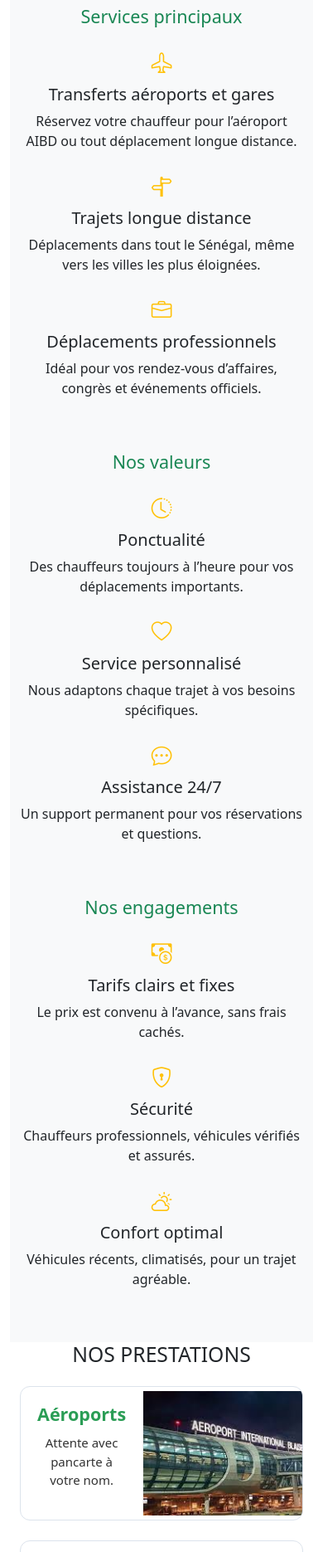
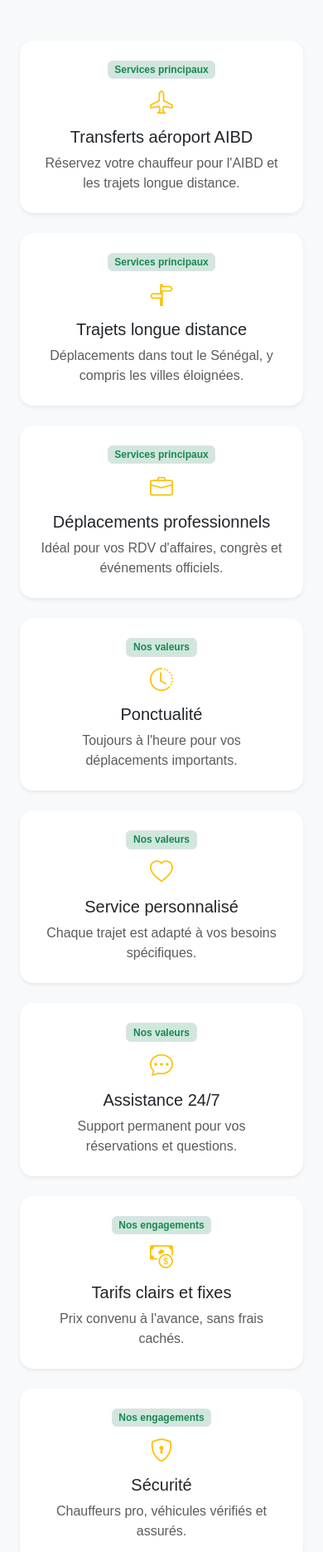
Before and after one commit to fatoubinetou12/des-dep, a Flask app: page / in a window 390 px wide. Shown: the part 872-2743 px from the top of the page at 83% size. Run offline with Flask 3, Linux system fonts and the light colour scheme; some libraries are stand-ins or nearby versions.

Commit message:
Amélioration de la bannière : image 80vh et filtre ajusté

```diff
--- a/app/routes/main.py
+++ b/app/routes/main.py
@@ -14,9 +14,12 @@ from sqlalchemy import and_, or_
 from app import db, mail
 from app.forms.forms import (
     AdminLoginForm, AddVehiculeForm, ReservationForm,
-    AddTarifForfaitForm, AddTarifRegleForm
+    AddTarifForfaitForm, AddTarifRegleForm, ContactForm
 )
+
 from app.models.models import Vehicule, Reservation, TarifForfait, TarifRegle
+from wtforms.validators import DataRequired, Email, Length
+
 
 
 # ========================
@@ -847,3 +850,49 @@ def debug_key():
         200,
         {"Content-Type": "text/plain"},
     )
+
+@main.route("/contact", methods=["GET", "POST"])
+def contact_post():
+    form = ContactForm()
+    if form.validate_on_submit():
+        nom = form.nom.data.strip()
+        email = form.email.data.strip()
+        sujet = form.sujet.data.strip()
+        message = form.message.data.strip()
+
+        # Envoi d'email (tu peux garder ta fonction existante)
+        try:
+            corps_admin = f"""📩 Nouveau message SD Travel
+
+Nom : {nom}
+Email : {email}
+Sujet : {sujet}
+
+Message :
+{message}
+"""
+            send_via_sendgrid_async(
+                os.getenv("ADMIN_EMAIL"),
+                f"Message du formulaire – {nom}",
+                corps_admin
+            )
+
+            corps_client = f"""Bonjour {nom},
+
+Nous avons bien reçu votre message :
+{sujet}
+{message}
+
+Merci de nous avoir contactés.
+— Équipe SD Travel
+"""
+            send_via_sendgrid_async(email, "Confirmation – SD Travel", corps_client)
+
+            flash(" Message envoyé avec succès. Nous vous répondrons sous peu.", "success")
+        except Exception as e:
+            current_app.logger.error(f"Erreur envoi contact : {e}")
+            flash(" Erreur lors de l’envoi. Veuillez réessayer.", "danger")
+
+        return redirect(url_for("main.contact_post"))
+
+    return render_template("contact.html", form=form)
--- a/app/static/css/main.css
+++ b/app/static/css/main.css
@@ -1,30 +1,101 @@
-/* Bannière plein écran uniquement sur home */
+/* ============================================
+   🌍 STYLE GLOBAL – DS TRAVEL
+============================================ */
+body {
+  font-family: 'Poppins', sans-serif;
+  padding-top: 72px; /* espace pour la navbar fixe */
+  background-color: #f8f9fa;
+  scroll-behavior: smooth;
+}
+
+/* ============================================
+   🟢 NAVBAR TRANSPARENTE → VERTE AU SCROLL
+============================================ */
+#mainNav {
+  transition: all 0.3s ease-in-out;
+  z-index: 1030;
+}
+
+/* Transparente (home en haut) */
+.nav-hero {
+  background: transparent;
+  transition: background-color 0.3s, box-shadow 0.3s;
+}
+.nav-hero .navbar-brand,
+.nav-hero .nav-link {
+  color: #fff !important;
+}
+.nav-hero .navbar-toggler-icon {
+  filter: invert(100%);
+}
+
+/* Solide (au scroll ou sur autres pages) */
+.nav-solid {
+  background: #198754; /* vert DS Travel */
+  box-shadow: 0 6px 20px rgba(0, 0, 0, 0.15);
+}
+.nav-solid .navbar-brand,
+.nav-solid .nav-link {
+  color: #fff !important;
+}
+
+/* Hover nav links */
+.navbar .nav-link:hover {
+  color: #ffd166 !important;
+}
+
+/* ============================================
+   🚘 BANNIÈRE PLEIN ÉCRAN – HOME
+============================================ */
 body#home-page .fullscreen-banner {
   background: url('/static/images/ba.jpg') center/cover no-repeat;
   height: 100vh;
   position: relative;
+  display: flex;
+  align-items: center;
+  justify-content: center;
+  text-align: center;
+  color: #fff;
 }
+
 body#home-page .fullscreen-banner::before {
   content: "";
   position: absolute;
   inset: 0;
-  background: rgba(0, 0, 0, 0.5);
+  background: rgba(0, 0, 0, 0.55);
 }
+
 body#home-page .fullscreen-banner > div {
   position: relative;
   z-index: 1;
 }
 
-/* Sections spécifiques home */
-body#home-page .prestations .card-prestation {
-  border-radius: 12px;
-  transition: transform 0.3s ease;
-}
-body#home-page .prestations .card-prestation:hover {
-  transform: translateY(-5px);
+/* ============================================
+   🟩 SECTION “POURQUOI NOUS CHOISIR”
+============================================ */
+body#home-page section {
+  scroll-margin-top: 80px;
 }
 
-/* Bouton WhatsApp flottant */
+body#home-page .bg-light {
+  background-color: #f5f7f8 !important;
+}
+
+/* Cartes services/valeurs/engagements */
+.card-prestation,
+body#home-page .h-100 {
+  border-radius: 12px;
+  transition: all 0.3s ease;
+}
+.card-prestation:hover,
+body#home-page .h-100:hover {
+  transform: translateY(-5px);
+  box-shadow: 0px 8px 18px rgba(0, 0, 0, 0.1);
+}
+
+/* ============================================
+   💬 BOUTON WHATSAPP FLOTTANT
+============================================ */
 body#home-page .whatsapp-float {
   position: fixed;
   bottom: 20px;
@@ -36,30 +107,78 @@ body#home-page .whatsapp-float {
   font-size: 28px;
   z-index: 1000;
   text-decoration: none;
-  box-shadow: 0 4px 8px rgba(0,0,0,0.2);
+  box-shadow: 0 4px 8px rgba(0, 0, 0, 0.2);
+  transition: all 0.3s ease;
 }
 body#home-page .whatsapp-float:hover {
   background-color: #1ebe5c;
   transform: scale(1.1);
 }
 
-.site-footer{
-  background: linear-gradient(160deg,#0b8043 0%, #0a6e3a 60%, #085a30 100%);
-  color:#fff;
+/* ============================================
+   🖤 FOOTER – DÉGRADÉ VERT DS TRAVEL
+============================================ */
+.site-footer {
+  background: linear-gradient(160deg, #0b8043 0%, #0a6e3a 60%, #085a30 100%);
+  color: #fff;
   position: relative;
   overflow: hidden;
 }
-.site-footer::before{
-  content:"";
-  position:absolute; inset:-40% -20% auto auto;
-  width:420px; height:420px; border-radius:50%;
-  background: radial-gradient(ellipse at center, rgba(255,255,255,.08), rgba(255,255,255,0));
+
+.site-footer::before {
+  content: "";
+  position: absolute;
+  inset: -40% -20% auto auto;
+  width: 420px;
+  height: 420px;
+  border-radius: 50%;
+  background: radial-gradient(ellipse at center, rgba(255, 255, 255, 0.08), rgba(255, 255, 255, 0));
   transform: rotate(15deg);
-  pointer-events:none;
+  pointer-events: none;
 }
-.footer-logo{ height:42px; width:auto; filter: drop-shadow(0 2px 6px rgba(0,0,0,.2)); }
-.text-accent{ color:#ffd166 !important; }
-.site-footer .social{ width:36px; height:36px; display:inline-flex; align-items:center; justify-content:center; }
+
+.footer-logo {
+  height: 42px;
+  width: auto;
+  filter: drop-shadow(0 2px 6px rgba(0, 0, 0, 0.2));
+}
+
+.text-accent {
+  color: #ffd166 !important;
+}
+
+.site-footer .social {
+  width: 36px;
+  height: 36px;
+  display: inline-flex;
+  align-items: center;
+  justify-content: center;
+}
+
 .site-footer a.link-light:hover,
-.site-footer .social:hover{ opacity:.85; transform: translateY(-1px); transition: .2s ease; }
-.footer-sep{ border-color: rgba(255,255,255,.15); }
+.site-footer .social:hover {
+  opacity: 0.85;
+  transform: translateY(-1px);
+  transition: 0.2s ease;
+}
+
+.footer-sep {
+  border-color: rgba(255, 255, 255, 0.15);
+}
+
+/* ============================================
+   ✨ DIVERS
+============================================ */
+.btn-warning {
+  background-color: #ffd166;
+  border: none;
+  color: #333;
+}
+.btn-warning:hover {
+  background-color: #f9c748;
+  color: #222;
+}
+
+.text-success {
+  color: #198754 !important;
+}
--- a/app/templates/home.html
+++ b/app/templates/home.html
@@ -2,15 +2,15 @@
 {% block title %}Accueil{% endblock %}
 
 {% block content %}
-<!-- ======== Bannière avec estimation ======== -->
+
 <section class="text-white fullscreen-banner">
   <!-- Image en arrière-plan -->
   <img src="https://images.unsplash.com/photo-1503376780353-7e6692767b70"
        alt="voiture de luxe"
-       style="position: absolute; top: 0; left: 0; width: 100%; height: 100%; object-fit: cover; z-index: 1;">
+       style="position: absolute; top: 0; left: 0; width: 100%; height: 80vh; object-fit: cover; object-position: center; z-index: 1; filter: brightness(70%);">
 
-  <!-- Filtre sombre -->
-  <div style="position: absolute; inset: 0; background-color: rgba(0, 0, 0, 0.6); z-index: 2;"></div>
+  <div style="position: absolute; top: 0; left: 0; width: 100%; height: 80vh;
+            background-color: rgba(0, 0, 0, 0.6); z-index: 2;"></div>
 
   <!-- Contenu centré -->
   <div class="d-flex flex-column justify-content-center align-items-center text-center"
@@ -33,6 +33,7 @@
   </div>
 </section>
 
+
 <!-- ======== Sections existantes ======== -->
 <div class="container text-center py-5 px-3"></div>
 
@@ -48,139 +49,96 @@
       alliant ponctualité, sécurité et confort. Notre priorité est votre satisfaction.
     </p>
 
-      <div class="row g-5 text-center">
-        <div class="col-md-4">
-          <h4 class="text-success mb-4">Services principaux</h4>
-          <div class="mb-4">
-            <div class="text-warning fs-2 mb-2"><i class="bi bi-airplane"></i></div>
-            <h5>Transferts aéroports et gares</h5>
-            <p>Réservez votre chauffeur pour l’aéroport AIBD ou tout déplacement longue distance.</p>
-          </div>
-          <div class="mb-4">
-            <div class="text-warning fs-2 mb-2"><i class="bi bi-signpost-split"></i></div>
-            <h5>Trajets longue distance</h5>
-            <p>Déplacements dans tout le Sénégal, même vers les villes les plus éloignées.</p>
-          </div>
-          <div>
-            <div class="text-warning fs-2 mb-2"><i class="bi bi-briefcase"></i></div>
-            <h5>Déplacements professionnels</h5>
-            <p>Idéal pour vos rendez-vous d’affaires, congrès et événements officiels.</p>
+    <!-- Grille uniforme 3 x 3 -->
+    <div class="row row-cols-1 row-cols-md-3 g-4 align-items-stretch">
+
+      <!-- Services principaux -->
+      <div class="col">
+        <div class="h-100 p-4 text-center bg-white rounded-4 shadow-sm d-flex flex-column">
+          <span class="badge bg-success-subtle text-success border align-self-center mb-2">Services principaux</span>
+          <div class="text-warning fs-1 mb-2"><i class="bi bi-airplane"></i></div>
+          <h5 class="mb-2">Transferts aéroport AIBD</h5>
+          <p class="text-muted mb-0">Réservez votre chauffeur pour l'AIBD et les trajets longue distance.</p>
         </div>
       </div>
 
-        <div class="col-md-4">
-          <h4 class="text-success mb-4">Nos valeurs</h4>
-          <div class="mb-4">
-            <div class="text-warning fs-2 mb-2"><i class="bi bi-clock-history"></i></div>
-            <h5>Ponctualité</h5>
-            <p>Des chauffeurs toujours à l’heure pour vos déplacements importants.</p>
-          </div>
-          <div class="mb-4">
-            <div class="text-warning fs-2 mb-2"><i class="bi bi-heart"></i></div>
-            <h5>Service personnalisé</h5>
-            <p>Nous adaptons chaque trajet à vos besoins spécifiques.</p>
-          </div>
-          <div>
-            <div class="text-warning fs-2 mb-2"><i class="bi bi-chat-dots"></i></div>
-            <h5>Assistance 24/7</h5>
-            <p>Un support permanent pour vos réservations et questions.</p>
+      <div class="col">
+        <div class="h-100 p-4 text-center bg-white rounded-4 shadow-sm d-flex flex-column">
+          <span class="badge bg-success-subtle text-success border align-self-center mb-2">Services principaux</span>
+          <div class="text-warning fs-1 mb-2"><i class="bi bi-signpost-split"></i></div>
+          <h5 class="mb-2">Trajets longue distance</h5>
+          <p class="text-muted mb-0">Déplacements dans tout le Sénégal, y compris les villes éloignées.</p>
         </div>
       </div>
 
-        <div class="col-md-4">
-          <h4 class="text-success mb-4">Nos engagements</h4>
-          <div class="mb-4">
-            <div class="text-warning fs-2 mb-2"><i class="bi bi-cash-coin"></i></div>
-            <h5>Tarifs clairs et fixes</h5>
-            <p>Le prix est convenu à l’avance, sans frais cachés.</p>
-          </div>
-          <div class="mb-4">
-            <div class="text-warning fs-2 mb-2"><i class="bi bi-shield-lock"></i></div>
-            <h5>Sécurité</h5>
-            <p>Chauffeurs professionnels, véhicules vérifiés et assurés.</p>
-          </div>
-          <div>
-            <div class="text-warning fs-2 mb-2"><i class="bi bi-cloud-sun"></i></div>
-            <h5>Confort optimal</h5>
-            <p>Véhicules récents, climatisés, pour un trajet agréable.</p>
+      <div class="col">
+        <div class="h-100 p-4 text-center bg-white rounded-4 shadow-sm d-flex flex-column">
+          <span class="badge bg-success-subtle text-success border align-self-center mb-2">Services principaux</span>
+          <div class="text-warning fs-1 mb-2"><i class="bi bi-briefcase"></i></div>
+          <h5 class="mb-2">Déplacements professionnels</h5>
+          <p class="text-muted mb-0">Idéal pour vos RDV d'affaires, congrès et événements officiels.</p>
         </div>
       </div>
+
+      <!-- Nos valeurs -->
+      <div class="col">
+        <div class="h-100 p-4 text-center bg-white rounded-4 shadow-sm d-flex flex-column">
+          <span class="badge bg-success-subtle text-success border align-self-center mb-2">Nos valeurs</span>
+          <div class="text-warning fs-1 mb-2"><i class="bi bi-clock-history"></i></div>
+          <h5 class="mb-2">Ponctualité</h5>
+          <p class="text-muted mb-0">Toujours à l'heure pour vos déplacements importants.</p>
+        </div>
+      </div>
+
+      <div class="col">
+        <div class="h-100 p-4 text-center bg-white rounded-4 shadow-sm d-flex flex-column">
+          <span class="badge bg-success-subtle text-success border align-self-center mb-2">Nos valeurs</span>
+          <div class="text-warning fs-1 mb-2"><i class="bi bi-heart"></i></div>
+          <h5 class="mb-2">Service personnalisé</h5>
+          <p class="text-muted mb-0">Chaque trajet est adapté à vos besoins spécifiques.</p>
+        </div>
+      </div>
+
+      <div class="col">
+        <div class="h-100 p-4 text-center bg-white rounded-4 shadow-sm d-flex flex-column">
+          <span class="badge bg-success-subtle text-success border align-self-center mb-2">Nos valeurs</span>
+          <div class="text-warning fs-1 mb-2"><i class="bi bi-chat-dots"></i></div>
+          <h5 class="mb-2">Assistance 24/7</h5>
+          <p class="text-muted mb-0">Support permanent pour vos réservations et questions.</p>
+        </div>
+      </div>
+
+      <!-- Nos engagements -->
+      <div class="col">
+        <div class="h-100 p-4 text-center bg-white rounded-4 shadow-sm d-flex flex-column">
+          <span class="badge bg-success-subtle text-success border align-self-center mb-2">Nos engagements</span>
+          <div class="text-warning fs-1 mb-2"><i class="bi bi-cash-coin"></i></div>
+          <h5 class="mb-2">Tarifs clairs et fixes</h5>
+          <p class="text-muted mb-0">Prix convenu à l'avance, sans frais cachés.</p>
+        </div>
+      </div>
+
+      <div class="col">
+        <div class="h-100 p-4 text-center bg-white rounded-4 shadow-sm d-flex flex-column">
+          <span class="badge bg-success-subtle text-success border align-self-center mb-2">Nos engagements</span>
+          <div class="text-warning fs-1 mb-2"><i class="bi bi-shield-lock"></i></div>
+          <h5 class="mb-2">Sécurité</h5>
+          <p class="text-muted mb-0">Chauffeurs pro, véhicules vérifiés et assurés.</p>
+        </div>
+      </div>
+
+      <div class="col">
+        <div class="h-100 p-4 text-center bg-white rounded-4 shadow-sm d-flex flex-column">
+          <span class="badge bg-success-subtle text-success border align-self-center mb-2">Nos engagements</span>
+          <div class="text-warning fs-1 mb-2"><i class="bi bi-cloud-sun"></i></div>
+          <h5 class="mb-2">Confort optimal</h5>
+          <p class="text-muted mb-0">Véhicules récents, climatisés, trajets agréables.</p>
+        </div>
+      </div>
+
     </div>
   </div>
 </section>
-
-  <!-- ======= Prestations ======= -->
-  <section class="prestations">
-    <div class="container">
-      <h2 class="mb-4 text-center">NOS PRESTATIONS</h2>
-      <div class="row g-4">
-        <div class="col-md-6">
-          <div class="card-prestation">
-            <div class="card-prestation-body">
-              <h4 class="title">Aéroports</h4>
-              <p class="text">Attente avec pancarte à votre nom.</p>
-            </div>
-            <div class="card-prestation-img">
-              <img src="{{ url_for('static', filename='images/airoport.jpg') }}" alt="Aéroport">
-            </div>
-          </div>
-        </div>
-        <div class="col-md-6">
-          <div class="card-prestation">
-            <div class="card-prestation-body">
-              <h4 class="title">Hôtels</h4>
-              <p class="text">Prise en charge directement à la réception.</p>
-            </div>
-            <div class="card-prestation-img">
-              <img src="{{ url_for('static', filename='images/hot.jpg') }}" alt="Hôtels">
-            </div>
-          </div>
-        </div>
-        <div class="col-md-6">
-          <div class="card-prestation">
-            <div class="card-prestation-body">
-              <h4 class="title">Longue distance</h4>
-              <p class="text">Dakar / Ziguinchor</p>
-            </div>
-            <div class="card-prestation-img">
-              <img src="{{ url_for('static', filename='images/ldistance.jpg') }}" alt="Longue distance">
-            </div>
-          </div>
-        </div>
-        <div class="col-md-6">
-          <div class="card-prestation">
-            <div class="card-prestation-body">
-              <h4 class="title">Professionnel</h4>
-              <p class="text">RDV d’affaires / Congrès</p>
-            </div>
-            <div class="card-prestation-img">
-              <img src="{{ url_for('static', filename='images/taxii.jpg') }}" alt="Professionnel">
-            </div>
-          </div>
-        </div>
-      </div>
-    </div>
-  </section>
-
-  <style>
-    .card-prestation {
-      display: flex;
-      justify-content: space-between;
-      align-items: center;
-      border: 1px solid #dce3ec;
-      border-radius: 12px;
-      overflow: hidden;
-      background: #fff;
-      transition: all 0.3s ease;
-    }
-    .card-prestation:hover { box-shadow: 0px 8px 20px rgba(0,0,0,0.1); }
-    .card-prestation-body { padding: 20px; flex: 1; }
-    .card-prestation-body .title { color: #2a9d55; font-weight: 600; margin-bottom: 10px; }
-    .card-prestation-body .text { font-size: 15px; color: #333; }
-    .card-prestation-img img {
-      width: 200px; height:150px; object-fit: cover; border-left:1px solid #eee;
-    }
-  </style>
 
   <!-- ======= Notre flotte de véhicules ======= -->
   <section class="container py-5" id="notre-flotte">
@@ -316,13 +274,13 @@
       <div class="row justify-content-center">
         <div class="col-md-5">
           <div class="bg-white shadow rounded p-4">
-            <p class="fst-italic">“Service exceptionnel ! Chauffeur ponctuel et très professionnel.”</p>
+            <p class="fst-italic">"Service exceptionnel ! Chauffeur ponctuel et très professionnel."</p>
             <strong>- Amina D.</strong>
           </div>
         </div>
         <div class="col-md-5 mt-4 mt-md-0">
           <div class="bg-white shadow rounded p-4">
-            <p class="fst-italic">“Voiture impeccable et réservation ultra facile. Merci !”</p>
+            <p class="fst-italic">"Voiture impeccable et réservation ultra facile. Merci !"</p>
             <strong>- Moussa K.</strong>
           </div>
         </div>
@@ -341,8 +299,8 @@
       <h2 class="fw-bold">Transferts</h2>
       <h3 class="text-warning mb-4">Aéroport, Villes et Gares du Sénégal</h3>
       <p class="mb-5 lead">
-        Avec DS Travel, profitez d’un service fiable et confortable à travers tout le Sénégal.
-        Que ce soit pour vos trajets depuis l’aéroport AIBD, vos déplacements vers les grandes villes,
+        Avec DS Travel, profitez d'un service fiable et confortable à travers tout le Sénégal.
+        Que ce soit pour vos trajets depuis l'aéroport AIBD, vos déplacements vers les grandes villes,
         ou vos voyages vers les parcs touristiques, nous vous garantissons ponctualité et sécurité.
       </p>
 
@@ -357,7 +315,7 @@
         <div class="col-md-3 mb-3">
           <div class="p-3 bg-dark bg-opacity-50 rounded">
             <h3 class="text-warning">5+</h3>
-            <p>Parcs Touristiques</p>
+            <p>Courses Réalisées avec Satisfaction</p>
           </div>
         </div>
         <div class="col-md-3 mb-3">
@@ -369,21 +327,18 @@
         <div class="col-md-3 mb-3">
           <div class="p-3 bg-dark bg-opacity-50 rounded">
             <h3 class="text-warning">10+</h3>
-            <p>Gares Routières Principales</p>
+            <p>Hôtels et Résidences Desservis</p>
           </div>
         </div>
       </div>
     </div>
   </section>
-</div>
-
-
-
 
   <!-- Bouton WhatsApp flottant -->
   <a href="https://wa.me/221764159999" class="whatsapp-float" target="_blank" aria-label="WhatsApp">
     <i class="bi bi-whatsapp"></i>
   </a>
+</div>
 
 <style>
 .whatsapp-float {
--- a/app/templates/layout.html
+++ b/app/templates/layout.html
@@ -15,15 +15,18 @@
   <!-- Custom CSS -->
   <link rel="stylesheet" href="{{ url_for('static', filename='css/main.css') }}">
 
-  {# Évite l’indexation des pages sensibles #}
+  <!-- Font Awesome -->
+  <link rel="stylesheet" href="https://cdnjs.cloudflare.com/ajax/libs/font-awesome/6.5.0/css/all.min.css">
+
+  {# Évite l'indexation des pages sensibles #}
   {% if request.endpoint in ['main.login', 'main.admin_dashboard', 'main.reservations_admin', 'main.tarifs_admin'] %}
     <meta name="robots" content="noindex,nofollow">
   {% endif %}
 </head>
 <body>
-  <!-- Navbar transparente (home) ou verte (autres pages) -->
+  <!-- Navbar -->
   <nav class="navbar navbar-expand-lg navbar-dark fixed-top
-  {% if request.endpoint == 'main.home' %} bg-transparent {% else %} bg-success {% endif %}">
+              {% if request.endpoint == 'main.home' %}bg-transparent{% else %}bg-success{% endif %}">
     <div class="container">
       <a class="navbar-brand d-flex align-items-center gap-2" href="{{ url_for('main.home') }}">
         <img src="{{ url_for('static', filename='images/logo.png') }}" alt="DS Travel" style="height:48px; width:auto;">
@@ -37,11 +40,10 @@
       <div class="collapse navbar-collapse" id="navbarMenu">
         <ul class="navbar-nav ms-auto">
           <li class="nav-item"><a class="nav-link" href="{{ url_for('main.home') }}">Accueil</a></li>
-          <li class="nav-item"><a class="nav-link" href="{{ url_for('main.about') }}">À propos</a></li>
-          <li class="nav-item"><a class="nav-link" href="#contact">Contact</a></li>
+          <li class="nav-item"><a class="nav-link" href="{{ url_for('main.vehicules_disponibles') }}">Véhicules</a></li>
+          <li class="nav-item"><a class="nav-link" href="{{ url_for('main.contact_post') }}">Contact</a></li>
 
-
-          {# Liens admin visibles uniquement si connecté #}
+          {# Liens admin #}
           {% if session.get('admin_logged_in') %}
             <li class="nav-item"><a class="nav-link" href="{{ url_for('main.admin_dashboard') }}">Dashboard</a></li>
             <li class="nav-item">
@@ -72,12 +74,7 @@
     {% block content %}{% endblock %}
   </main>
 
-  <!-- Font Awesome (icônes) — à garder si tu ne l'as pas déjà -->
-<link rel="stylesheet" href="https://cdnjs.cloudflare.com/ajax/libs/font-awesome/6.5.0/css/all.min.css" integrity="sha512-W13b..." crossorigin="anonymous" referrerpolicy="no-referrer"/>
-
-<!-- Icônes Font Awesome (si pas déjà chargé) -->
-<link rel="stylesheet" href="https://cdnjs.cloudflare.com/ajax/libs/font-awesome/6.5.0/css/all.min.css" referrerpolicy="no-referrer"/>
-
+  <!-- Footer -->
   <footer class="site-footer mt-5">
     <div class="container py-5">
       <div class="row g-4 align-items-start">
@@ -85,7 +82,6 @@
         <div class="col-md-4">
           <div class="d-flex align-items-center mb-3">
             <img src="{{ url_for('static', filename='images/logo.png') }}" alt="DS Travel" class="footer-logo me-2">
-
           </div>
           <p class="text-white-50 mb-3">
             Chauffeur privé • Transferts aéroport • Mise à disposition.
@@ -122,10 +118,7 @@
           <h6 class="text-uppercase text-white-50 mb-3">Informations</h6>
           <ul class="list-unstyled m-0">
             <li class="mb-2"><a href="{{ url_for('main.about') }}" class="link-light text-decoration-none">À propos</a></li>
-          <a href="{{ url_for('main.home', _anchor='notre-flotte') }}" class="link-light text-decoration-none">
-  Nos véhicules
-</a>
-
+            <li class="mb-2"><a href="{{ url_for('main.home', _anchor='notre-flotte') }}" class="link-light text-decoration-none">Nos véhicules</a></li>
             <li class="mb-2"><a href="#" class="link-light text-decoration-none">CGV</a></li>
             <li><a href="#" class="link-light text-decoration-none">Politique de confidentialité</a></li>
           </ul>
@@ -143,21 +136,28 @@
     </div>
   </footer>
 
-
-
   <!-- Scripts -->
   <script src="https://cdn.jsdelivr.net/npm/bootstrap@5.3.2/dist/js/bootstrap.bundle.min.js"></script>
   <script>
-  document.addEventListener("scroll", function() {
+    document.addEventListener("DOMContentLoaded", function() {
       const navbar = document.querySelector(".navbar");
       if (!navbar) return;
+
+      function updateNavbar() {
         if (window.scrollY > 50) {
           navbar.classList.remove("bg-transparent");
           navbar.classList.add("bg-success", "shadow");
-    } else if ("{{ request.endpoint }}" === "main.home") {
+        } else {
           navbar.classList.add("bg-transparent");
           navbar.classList.remove("bg-success", "shadow");
         }
+      }
+
+      // Initialisation
+      updateNavbar();
+
+      // Écouter le scroll
+      window.addEventListener("scroll", updateNavbar);
     });
   </script>
 </body>
```
Also changed, not shown: app/forms/forms.py (+16 -1 lines), app/templates/contact.html (added, +58 -0 lines), app/templates/vehicules_disponibles.html (added, +97 -0 lines), app/static/images/ba.jpg, app/static/images/car.jpg (deleted), app/static/images/car.png (deleted), app/static/images/hiro.png (added), app/static/images/hotel.jpg (deleted). Lines whose indentation alone changed are shown as unchanged.
